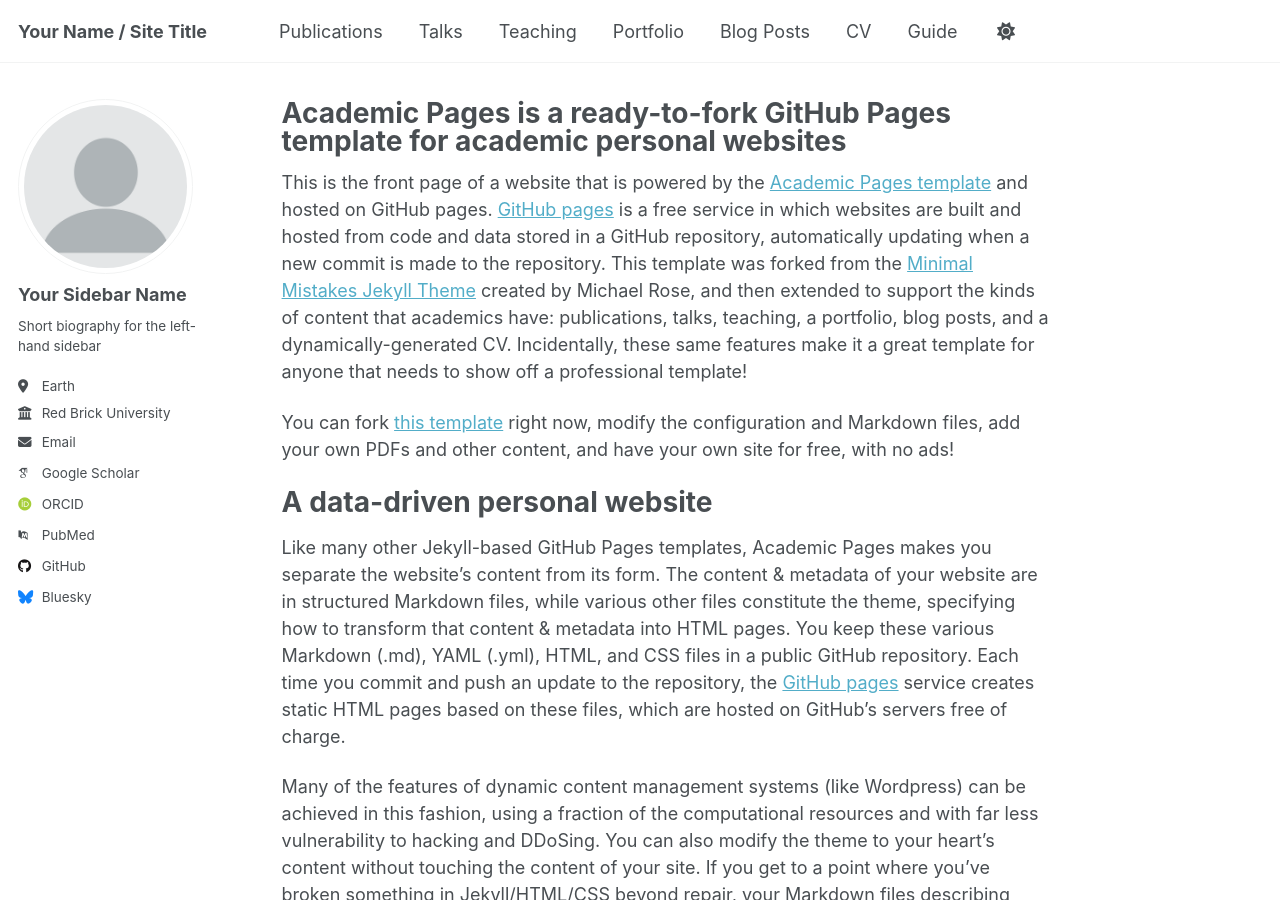
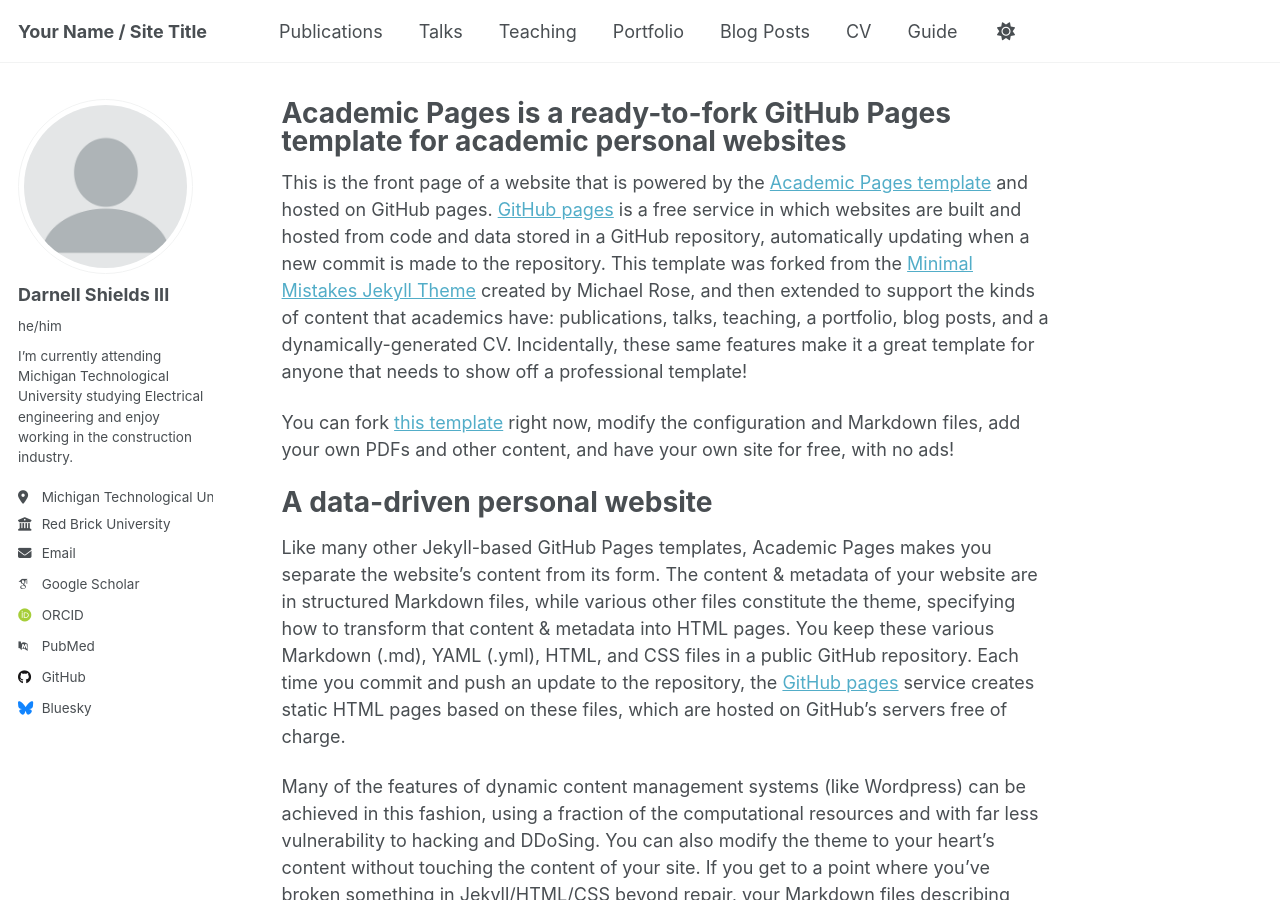
Before and after one commit to dshields1815/dshields1815.github.io, a Jekyll site: the page built from _pages/about.md, in a window 1280 px wide and 900 px high. Built offline with Jekyll 4.4.1, drawn with Linux system fonts in a browser that asks for light colours; some web fonts are replaced; a script that is not in the unit is left out.

Commit message:
Update _config.yml

```diff
--- a/_config.yml
+++ b/_config.yml
@@ -23,13 +23,13 @@ repository               : "academicpages/academicpages.github.io"
 author:
   # Biographic information
   avatar           : "profile.png"
-  name             : "Your Sidebar Name"
-  pronouns         : # example: "she/her"
-  bio              : "Short biography for the left-hand sidebar"
-  location         : "Earth"
+  name             : "Darnell Shields III"
+  pronouns         : "he/him"
+  bio              : "I’m currently attending Michigan Technological University studying Electrical engineering and enjoy working in the construction industry."
+  location         : "Michigan Technological University"
   employer         : "Red Brick University"
   uri              : # URL
-  email            : "none@example.org"
+  email            : "dshields@mtu.edu"
 
   # Academic websites
   academia         : # URL
```
